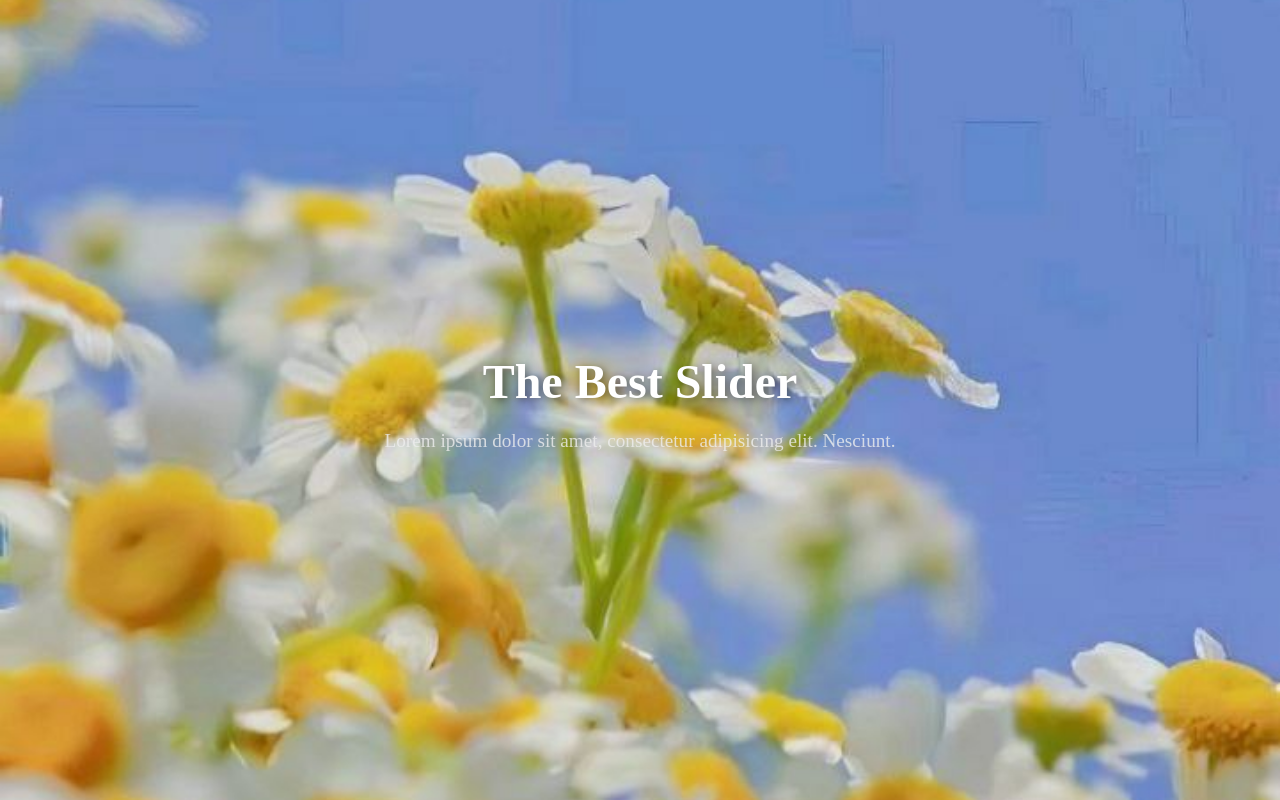
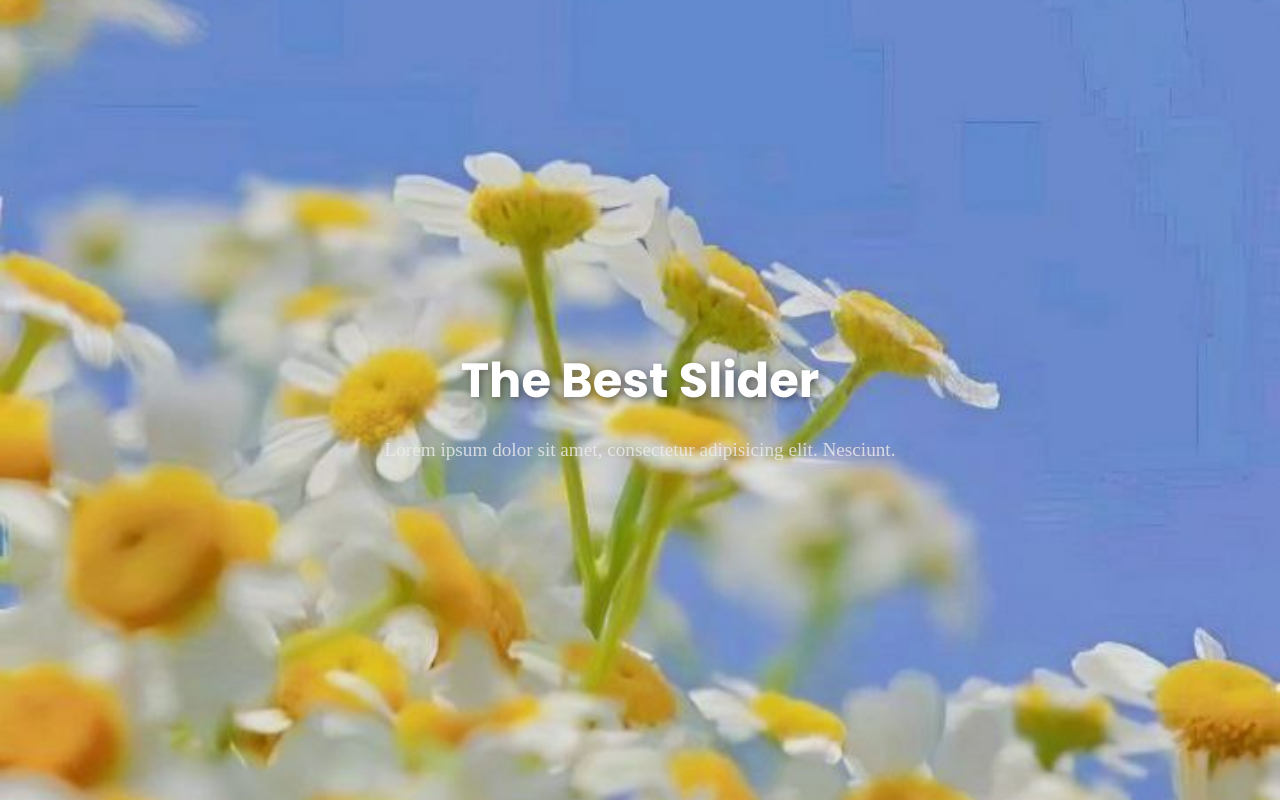
Before and after one commit to rayask01/Slider-b, a plain HTML site: page index.html in a window 1280 px wide. Drawn offline with Linux system fonts and the light colour scheme.

Commit message:
Update index.html

```diff
--- a/index.html
+++ b/index.html
@@ -6,6 +6,7 @@
   <meta http-equiv="X-UA-Compatible" content="ie=edge">
   <title>Document</title>
   <link rel="stylesheet" href="style.css">
+  <link href="https://fonts.googleapis.com/css2?family=Poppins:wght@400;700&display=swap" rel="stylesheet">
 </head>
 <body>
     <div  class="slider" >
```
